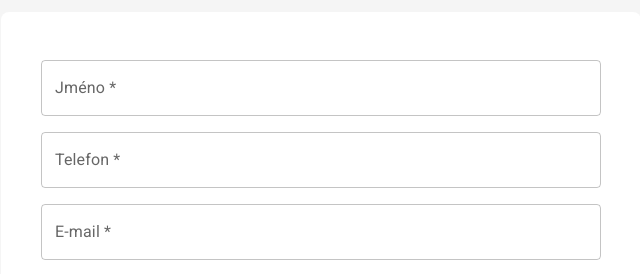
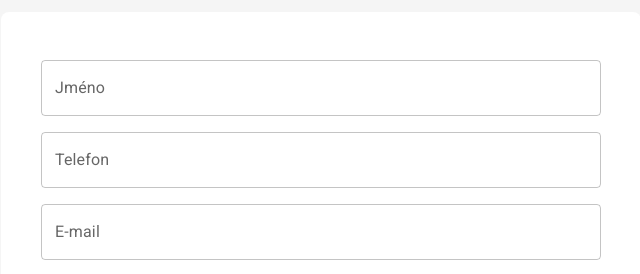
Before and after one commit to krsiakdaniel/react-hook-form-with-validation, a React (Vite) app: page / in a window 1280 px wide. Shown: the part 172-446 px from the top of the page, without its empty margins (319-959 px from the left). Built offline with nearby package versions, Linux system fonts and the light colour scheme; a web font is replaced by a local one.

Commit message:
improve errors handling

```diff
--- a/src/components/form/form-styles.ts
+++ b/src/components/form/form-styles.ts
@@ -27,8 +27,4 @@ export const StyledForm = styled(Box)`
   .normal-text {
     margin-top: 40px;
   }
-
-  .error-msg {
-    color: #f00;
-  }
 `
--- a/src/components/form/form.tsx
+++ b/src/components/form/form.tsx
@@ -60,51 +60,57 @@ const Form = () => {
         <Box className="form-container">
           <TextField
             className="input-field"
-            label="Jméno *"
+            label={`Jméno ${errors.name ? '*' : ''}`}
+            error={!!errors.name}
+            helperText={errors.name && `${errors.name.message}`}
             {...register('name', {
+              required: 'Pole "Jméno" je povinné',
               minLength: {
                 value: 3,
                 message: 'Name should be at least 3 characters',
               },
               maxLength: {
-                value: 10,
-                message: 'Name should be at most 10 characters',
+                value: 64,
+                message: 'Name should be at most 64 characters',
               },
             })}
           />
-          {errors.name && <p className="error-msg">{errors.name.message}</p>}
 
           <TextField
             className="input-field"
-            label="Telefon *"
+            label={`Telefon ${errors.name ? '*' : ''}`}
+            error={!!errors.phone}
+            helperText={errors.phone && `${errors.phone.message}`}
             {...register('phone', {
+              required: 'Pole "Telefon" je povinné',
               minLength: {
                 value: 3,
-                message: 'phone should be at least 3 characters',
+                message: 'Phone should be at least 3 characters',
               },
               maxLength: {
-                value: 10,
-                message: 'phone should be at most 10 characters',
+                value: 13,
+                message: 'Phone should be at most 13 characters',
               },
             })}
           />
-          {errors.phone && <p className="error-msg">{errors.phone.message}</p>}
 
           <TextField
             className="input-field"
-            label="E-mail *"
+            label={`E-mail ${errors.name ? '*' : ''}`}
+            error={!!errors.email}
+            helperText={errors.email && `${errors.email.message}`}
             {...register('email', {
+              required: 'Pole "E-mail" je povinné',
               minLength: {
                 value: 3,
-                message: 'email should be at least 3 characters',
+                message: 'E-mail should be at least 3 characters',
               },
               maxLength: {
-                value: 10,
-                message: 'email should be at most 10 characters',
+                value: 64,
+                message: 'E-mail should be at most 64 characters',
               },
             })}
           />
-          {errors.email && <p className="error-msg">{errors.email.message}</p>}
 
           <Controller
             name="language"
```
